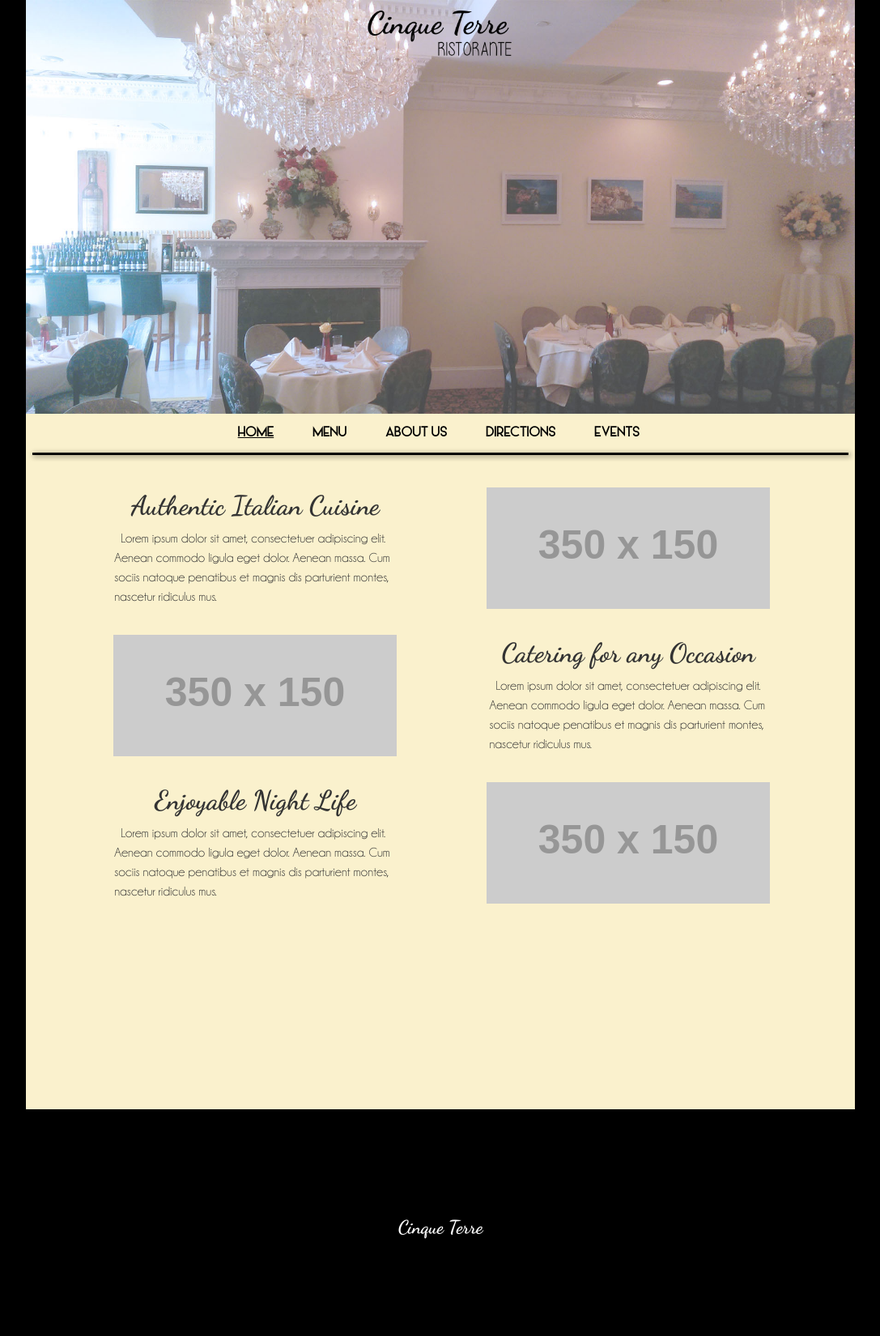
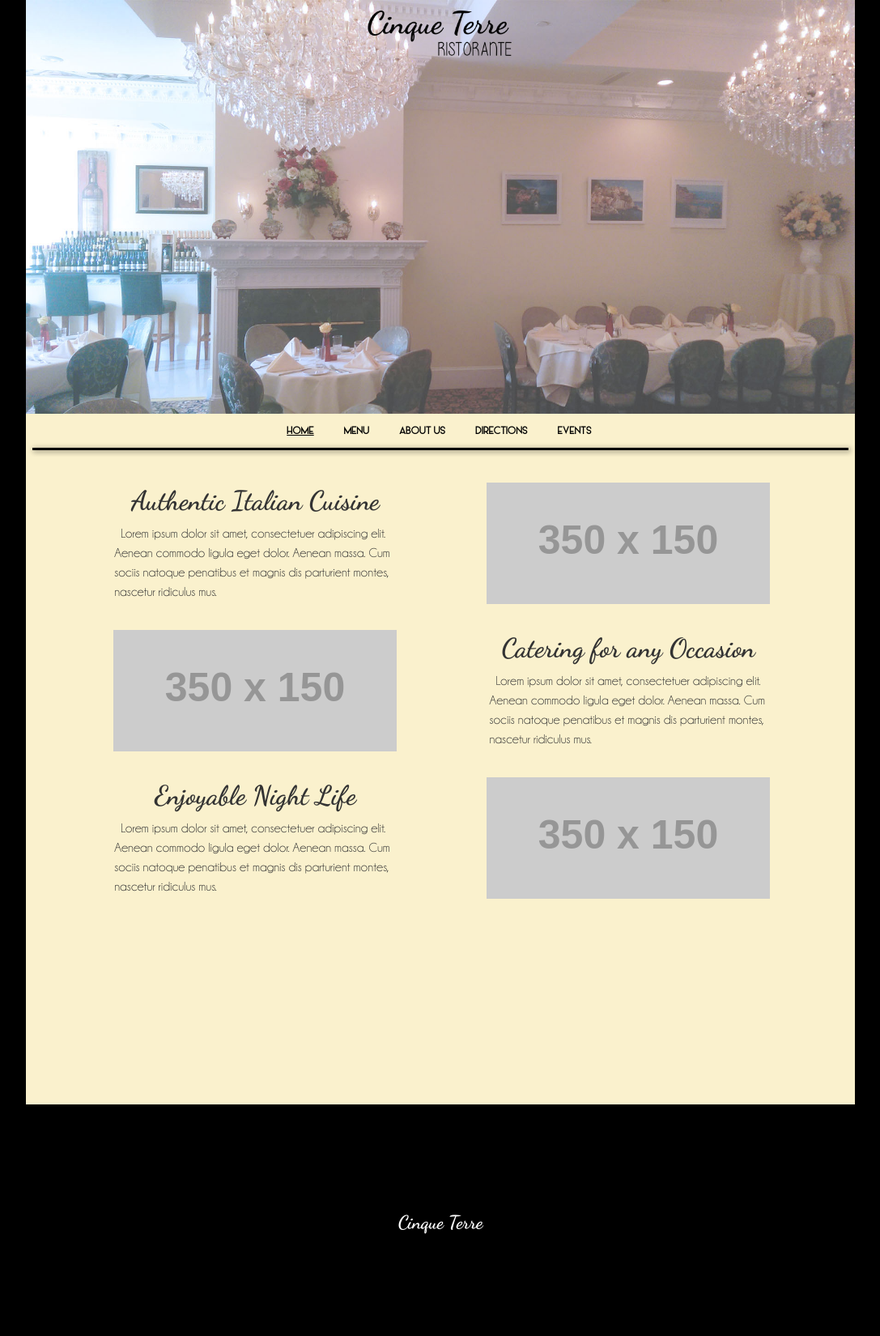
Before and after one commit to cinqueterreli/cinqueterre.github.io, a Jekyll site: the page built from 00index.html, in a window 1280 px wide. Shown: the whole page at 81% size, without its empty margins (96-1183 px from the left). Built offline with Jekyll 4.4.1, drawn with Linux system fonts in a browser that asks for light colours.

Commit message:
smaller nav font

```diff
--- a/css/main.css
+++ b/css/main.css
@@ -157,6 +157,7 @@ hr {
 
 .nav-link {
 	font-family:navText;
+	font-size:.75em;
 	padding:.25em 1em;
 	color:black;
 	margin-right:.5em;
```
